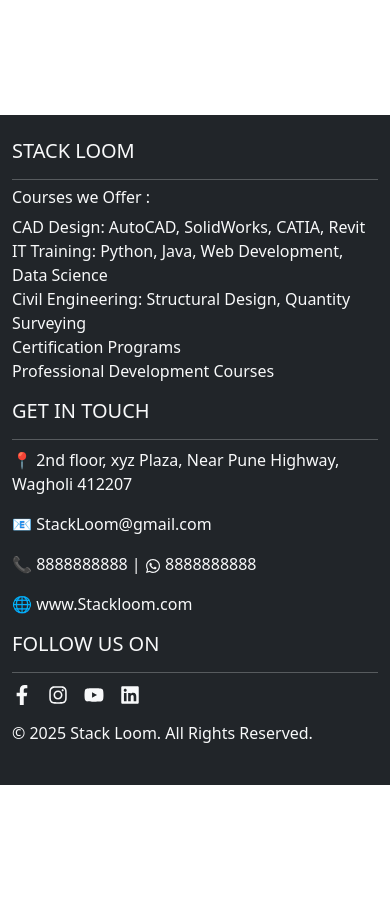
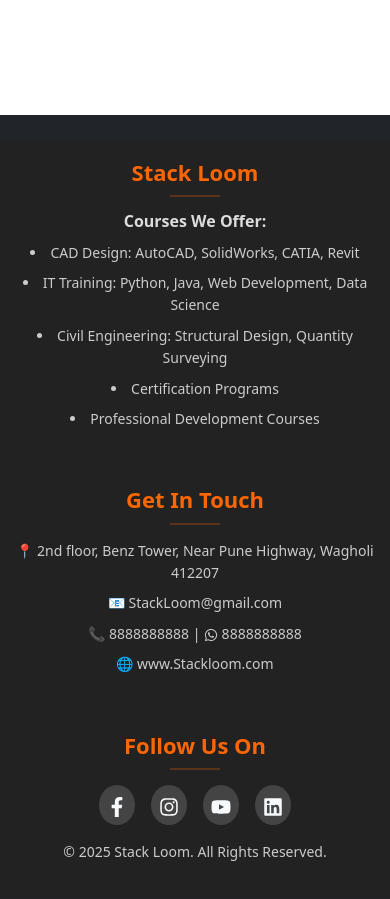
Before and after one commit to Rafiquepasha30/stackloom, a React (Create React App) app in the folder frontend/: page /login in a window 390 px wide. Shown: the part 820-1719 px from the top of the page. Before the commit the page ends 1605 px from the top, so only its background shows below. Built offline with nearby package versions, Linux system fonts and the light colour scheme.

Commit message:
new changes done

```diff
--- a/frontend/src/Components/AdminPanel.css
+++ b/frontend/src/Components/AdminPanel.css
@@ -88,3 +88,48 @@
   left: 0;
   border-right: 1px solid #ddd;
 }
+
+
+
+
+@media (max-width: 992px) {
+  .sidebar {
+    width: 100%;
+    position: relative;
+    min-height: auto;
+    margin-bottom: 20px;
+    border-bottom: 1px solid #eee;
+  }
+
+  .sidebar h4 {
+    text-align: center;
+    margin-top: 10px;
+  }
+}
+
+
+@media (max-width: 576px) {
+  .admin-dashboard-container {
+    padding: 15px;
+  }
+
+  .section-heading {
+    font-size: 18px;
+    text-align: center;
+  }
+
+  .admin-form label {
+    font-size: 14px;
+  }
+
+  .admin-form input,
+  .admin-form select {
+    font-size: 13px;
+    padding: 10px 8px;
+  }
+
+  .admin-form button {
+    font-size: 14px;
+    padding: 10px;
+  }
+}
--- a/frontend/src/Components/AdminPanel.js
+++ b/frontend/src/Components/AdminPanel.js
@@ -22,6 +22,7 @@ const AdminPanel = () => {
   });
   const [courses, setCourses] = useState([]);
   const [students, setStudents] = useState([]);
+  const [showSidebar, setShowSidebar] = useState(window.innerWidth >= 768);
   const [editing, setEditing] = useState(false);
   const [selectedStudent, setSelectedStudent] = useState("");
   const [selectedCourse, setSelectedCourse] = useState("");
@@ -46,6 +47,19 @@ const AdminPanel = () => {
       .then((res) => setCourses(res.data))
       .catch((err) => console.log(err));
   };
+
+  useEffect(() => {
+    const handleResize = () => {
+      if (window.innerWidth < 768) {
+        setShowSidebar(false);
+      } else {
+        setShowSidebar(true);
+      }
+    };
+
+    window.addEventListener("resize", handleResize);
+    return () => window.removeEventListener("resize", handleResize);
+  }, []);
 
   const fetchTrainers = () => {
     axios
@@ -78,7 +92,9 @@ const AdminPanel = () => {
           resetCourseForm();
         });
     } else {
-      axios.post(`${process.env.REACT_APP_API_URL}/courses/add`, course).then(() => {
+      axios
+        .post(`${process.env.REACT_APP_API_URL}/courses/add`, course)
+        .then(() => {
           alert("Course Added");
           resetCourseForm();
         });
@@ -117,7 +133,9 @@ const AdminPanel = () => {
   };
 
   const handleDelete = () => {
-    axios.delete(`${process.env.REACT_APP_API_URL}/courses/${courseToDelete}`).then(() => {
+    axios
+      .delete(`${process.env.REACT_APP_API_URL}/courses/${courseToDelete}`)
+      .then(() => {
         alert("Deleted");
         fetchCourses();
       });
@@ -128,9 +146,12 @@ const AdminPanel = () => {
     if (!selectedStudent || !selectedCourse)
       return alert("Select student and course!");
     axios
-      .post(`${process.env.REACT_APP_API_URL}/student/assign-course/${selectedStudent}`, {
+      .post(
+        `${process.env.REACT_APP_API_URL}/student/assign-course/${selectedStudent}`,
+        {
           courseId: selectedCourse,
-      })
+        }
+      )
       .then((res) => alert(res.data.message))
       .catch((err) => alert(err.response.data.message));
   };
@@ -170,8 +191,24 @@ const AdminPanel = () => {
   return (
     <Container fluid>
       <Row>
-        <Col md={2} className="sidebar bg-dark text-white p-3">
-          <h4 className="text-center mb-4">Admin Dashboard</h4>
+        <div className="menu-toggle">
+          <Button
+            variant="primary"
+            size="sm"
+            className="d-md-none m-2"
+            onClick={() => setShowSidebar(!showSidebar)}
+          >
+            ☰ Admin Panel
+          </Button>
+        </div>
+
+        <Col
+          md={2}
+          className={`sidebar bg-dark text-white p-3 ${
+            showSidebar ? "d-block" : "d-none"
+          } d-lg-block`}
+        >
+          <h4 className="text-center mb-4">Admin Panel</h4>
           <Button
             variant="outline-light"
             className="w-100 mb-2"
@@ -279,7 +316,6 @@ const AdminPanel = () => {
                     </Form.Group>
                   </Col>
                 </Row>
-
 
                 <Button
                   className="mt-3"
@@ -422,9 +458,7 @@ const AdminPanel = () => {
             <>
               <Card className="mb-4 shadow-sm">
                 <Card.Body>
-                  <Card.Title className="mb-3">
-                    Create New Trainer
-                  </Card.Title>
+                  <Card.Title className="mb-3">Create New Trainer</Card.Title>
                   <Form onSubmit={handleTrainerSubmit}>
                     <Row>
                       <Col md={4}>
--- a/frontend/src/pages/Footer.css
+++ b/frontend/src/pages/Footer.css
@@ -10,3 +10,130 @@
 .footer a:hover {
   color: #f4b400;  /* Google Yellow */
 }
+
+.footer-section {
+  padding: 20px;
+  color: #fff;
+  background-color: #222; /* Optional dark background */
+}
+
+.footer-title {
+  font-size: 22px;
+  font-weight: 700;
+  color: #ff6600;
+  margin-bottom: 10px;
+}
+
+.footer-divider {
+  border: none;
+  border-top: 2px solid #ff6600;
+  width: 50px;
+  margin-left: 0;
+  margin-bottom: 15px;
+}
+
+.footer-subtitle {
+  font-size: 16px;
+  font-weight: 600;
+  color: #ddd;
+  margin-bottom: 10px;
+}
+
+.footer-list {
+  padding-left: 18px;
+  list-style: disc;
+  color: #ccc;
+  font-size: 14px;
+  line-height: 1.6;
+}
+
+.footer-list li {
+  margin-bottom: 6px;
+}
+@media (max-width: 768px) {
+  .footer-section {
+    text-align: center;
+  }
+
+  .footer-divider {
+    margin: 0 auto 15px auto;
+  }
+
+  .footer-list {
+    padding-left: 0;
+    list-style-position: inside;
+  }
+}
+
+.footer-section {
+  padding: 20px;
+  color: #fff;
+}
+
+.footer-title {
+  font-size: 22px;
+  font-weight: 700;
+  color: #ff6600;
+  margin-bottom: 10px;
+}
+
+.footer-divider {
+  border: none;
+  border-top: 2px solid #ff6600;
+  width: 50px;
+  margin-left: 0;
+  margin-bottom: 15px;
+}
+
+.footer-list {
+  padding-left: 18px;
+  list-style: disc;
+  color: #ccc;
+  font-size: 14px;
+  line-height: 1.6;
+}
+
+.footer-list li {
+  margin-bottom: 8px;
+}
+
+.contact-list {
+  list-style: none;
+  padding-left: 0;
+}
+
+.social-icons a {
+  background-color: #444;
+  padding: 8px;
+  border-radius: 50%;
+  transition: background-color 0.3s;
+}
+
+.social-icons a:hover {
+  background-color: #ff6600;
+}
+
+.footer-copy {
+  font-size: 14px;
+  color: #ccc;
+}
+
+@media (max-width: 768px) {
+  .footer-section {
+    text-align: center;
+  }
+
+  .footer-divider {
+    margin: 0 auto 15px auto;
+  }
+
+  .footer-list,
+  .contact-list {
+    list-style-position: inside;
+    padding-left: 0;
+  }
+
+  .social-icons {
+    justify-content: center;
+  }
+}
--- a/frontend/src/pages/Footer.js
+++ b/frontend/src/pages/Footer.js
@@ -1,6 +1,12 @@
 import React from "react";
-import { FaFacebookF, FaInstagram, FaYoutube, FaLinkedin, FaWhatsapp } from "react-icons/fa";
-import './Footer.css';
+import {
+  FaFacebookF,
+  FaInstagram,
+  FaYoutube,
+  FaLinkedin,
+  FaWhatsapp,
+} from "react-icons/fa";
+import "./Footer.css";
 
 const Footer = () => {
   return (
@@ -8,11 +14,11 @@ const Footer = () => {
       <div className="container">
         <div className="row">
           {/* Courses Offered */}
-          <div className="col-md-4">
-            <h5 className="text-uppercase">Stack Loom </h5>
-            <hr className="border-light mb-2" />
-            <h6>Courses we Offer :</h6>
-            <ul className="list-unstyled">
+          <div className="col-md-4 col-sm-12 footer-section">
+            <h5 className="footer-title">Stack Loom</h5>
+            <hr className="footer-divider" />
+            <h6 className="footer-subtitle">Courses We Offer:</h6>
+            <ul className="footer-list">
               <li>CAD Design: AutoCAD, SolidWorks, CATIA, Revit</li>
               <li>IT Training: Python, Java, Web Development, Data Science</li>
               <li>Civil Engineering: Structural Design, Quantity Surveying</li>
@@ -21,28 +27,33 @@ const Footer = () => {
             </ul>
           </div>
 
-          {/* Contact Information */}
-          <div className="col-md-4">
-            <h5 className="text-uppercase">Get In Touch</h5>
-            <hr className="border-light mb-2" />
-            <p>📍 2nd floor, xyz Plaza, Near Pune Highway, Wagholi 412207</p>
-            <p>📧 StackLoom@gmail.com</p>
-            <p>📞 8888888888 | <FaWhatsapp /> 8888888888</p>
-            <p>🌐 www.Stackloom.com</p>
+          {/* 📍 Get In Touch Section */}
+<div className="col-md-4 col-sm-12 footer-section">
+  <h5 className="footer-title">Get In Touch</h5>
+  <hr className="footer-divider" />
+  <ul className="footer-list contact-list">
+    <li>📍 2nd floor, Benz Tower, Near Pune Highway, Wagholi 412207</li>
+    <li>📧 StackLoom@gmail.com</li>
+    <li>📞 8888888888 | <FaWhatsapp /> 8888888888</li>
+    <li>🌐 www.Stackloom.com</li>
+  </ul>
 </div>
 
-          {/* Social Media Links */}
-          <div className="col-md-4">
-            <h5 className="text-uppercase">Follow Us On</h5>
-            <hr className="border-light mb-2" />
-            <div className="d-flex gap-3">
+{/* 🌐 Social Media Section */}
+<div className="col-md-4 col-sm-12 footer-section">
+  <h5 className="footer-title">Follow Us On</h5>
+  <hr className="footer-divider" />
+  <div className="d-flex gap-3 social-icons">
     <a href="#" className="text-light"><FaFacebookF size={20} /></a>
     <a href="#" className="text-light"><FaInstagram size={20} /></a>
     <a href="#" className="text-light"><FaYoutube size={20} /></a>
     <a href="#" className="text-light"><FaLinkedin size={20} /></a>
   </div>
-            <p className="mt-3">&copy; 2025 Stack Loom. All Rights Reserved.</p>
+  <p className="footer-copy mt-3">&copy; 2025 Stack Loom. All Rights Reserved.</p>
 </div>
+
+
+
         </div>
       </div>
     </footer>
```
Lines whose indentation alone changed are shown as unchanged.
